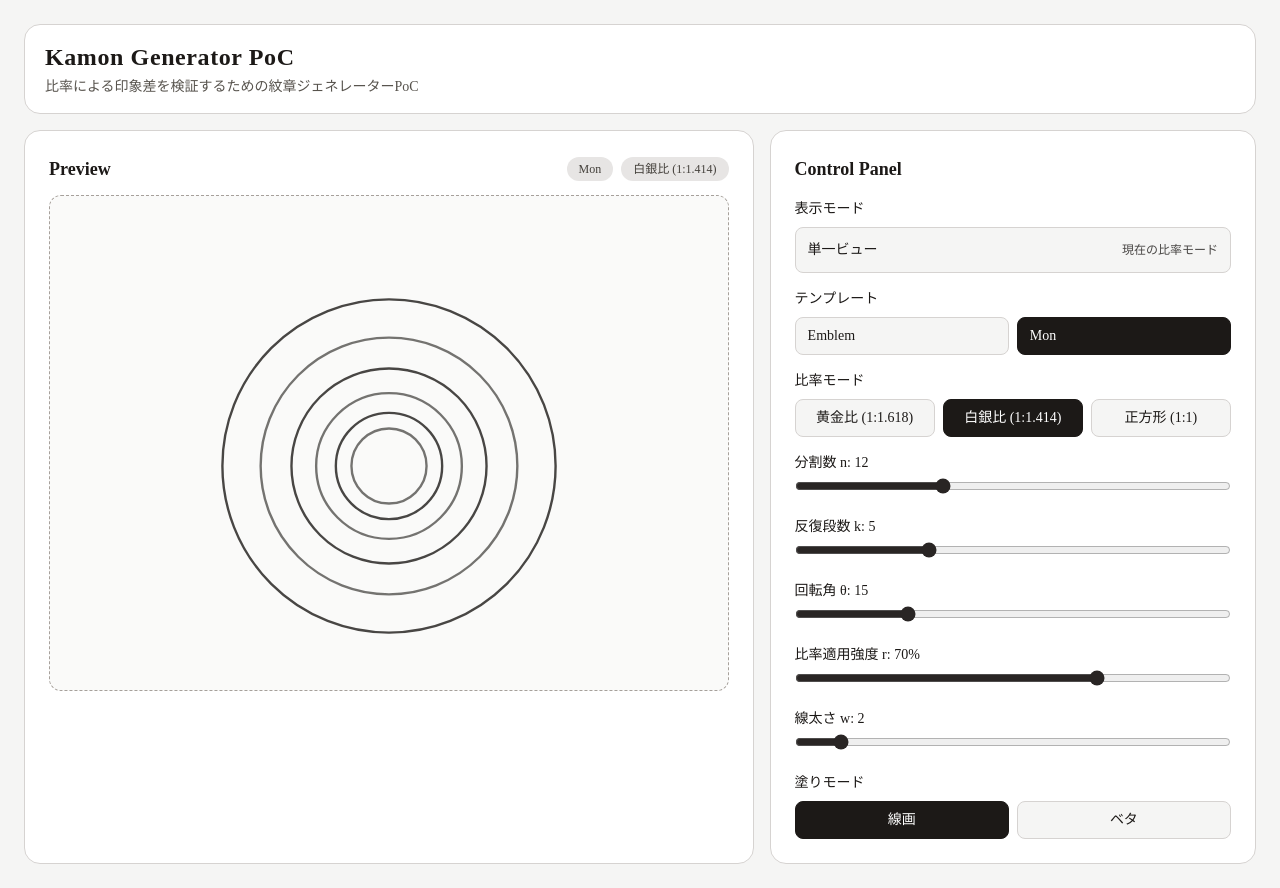
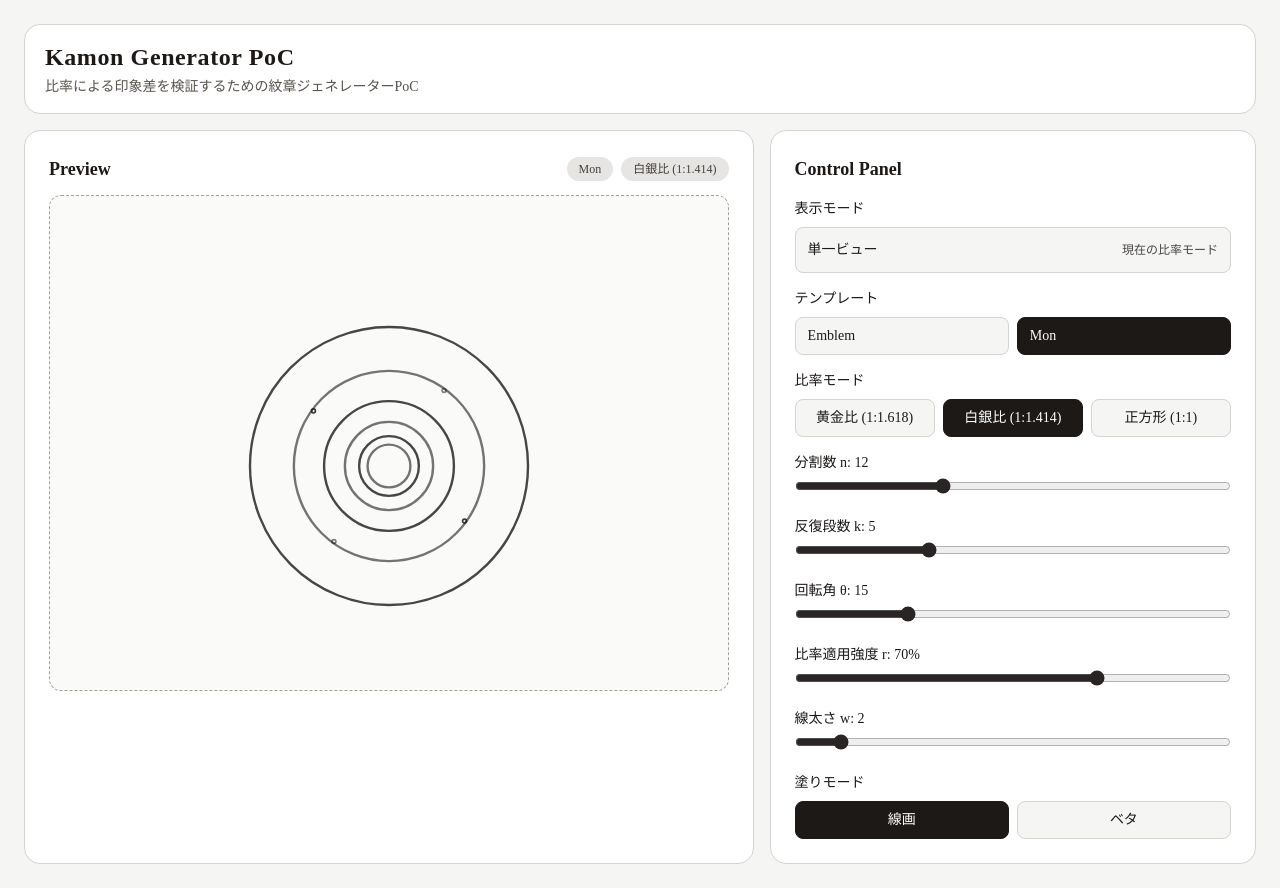
Before and after one commit to tikuwabuoden/Kamon_Generator, a Vue app in the folder web/: page / in a window 1280 px wide. Built offline with nearby package versions, Linux system fonts and the light colour scheme.

Commit message:
feat: Monテンプレートに比率適用強度を反映

```diff
--- a/web/src/components/KamonCanvas.vue
+++ b/web/src/components/KamonCanvas.vue
@@ -88,6 +88,17 @@ defineProps<Props>()
             :stroke-width="params.strokeWidth"
             :class="circle.index % 2 === 0 ? 'opacity-80' : 'opacity-60'"
           />
+          <circle
+            v-for="accent in preview.monPreview.accents"
+            :key="accent.id"
+            :cx="accent.cx"
+            :cy="accent.cy"
+            :r="accent.r"
+            :fill="params.fillMode === 'filled' ? 'currentColor' : 'none'"
+            stroke="currentColor"
+            :stroke-width="Math.max(1, params.strokeWidth * 0.7)"
+            :class="accent.index % 2 === 0 ? 'opacity-85' : 'opacity-55'"
+          />
         </g>
       </svg>
     </div>
--- a/web/src/composables/useKamonPreview.ts
+++ b/web/src/composables/useKamonPreview.ts
@@ -8,7 +8,13 @@ import type {
   PreviewCircle,
   RatioMode,
 } from '../types/kamon'
-import { SVG_CENTER, SVG_RADIUS, ratioScale } from '../constants/kamon'
+import { SVG_CENTER, SVG_RADIUS, ratioValue } from '../constants/kamon'
+
+const GOLDEN_RATIO = ratioValue.golden
+
+const lerp = (from: number, to: number, t: number) => from + (to - from) * t
+
+const clamp = (value: number, min: number, max: number) => Math.min(max, Math.max(min, value))
 
 const buildEmblemPreview = (params: KamonParams): EmblemPreviewData => {
   const spokeCount = Math.max(3, params.divisions)
@@ -55,20 +61,57 @@ const buildEmblemPreview = (params: KamonParams): EmblemPreviewData => {
 
 const buildMonPreview = (params: KamonParams): MonPreviewData => {
   const ringCount = Math.max(3, params.iterations + 1)
-  const scale = ratioScale[params.ratioMode]
   const circles: PreviewCircle[] = []
+  const accents: PreviewCircle[] = []
+  const strength = clamp(params.ratioStrength / 100, 0, 1)
+  const normalizedRatio = (ratioValue[params.ratioMode] - 1) / (GOLDEN_RATIO - 1)
+  const harmonicBias = normalizedRatio * strength
+  const decay = lerp(0.84, lerp(0.68, 0.76, 1 - normalizedRatio), strength)
+  const outerRadius = lerp(SVG_RADIUS * 0.82, SVG_RADIUS * (0.72 + normalizedRatio * 0.18), strength)
+  const spacingLift = lerp(0.9, 1.08 - normalizedRatio * 0.12, strength)
+
+  let radius = outerRadius
 
   for (let index = 0; index < ringCount; index += 1) {
+    const taper = lerp(1, 1 - index / (ringCount * (1.55 + harmonicBias * 0.35)), strength * 0.8)
+
     circles.push({
       id: `concentric-${index}`,
       index,
       cx: SVG_CENTER,
       cy: SVG_CENTER,
-      r: SVG_RADIUS * Math.pow(scale, index) * (1 - index / (ringCount * 1.6)),
+      r: Math.max(18, radius * taper),
     })
+
+    radius *= decay * spacingLift
   }
 
-  return { circles }
+  const accentCount = Math.max(4, Math.floor(params.divisions / 3))
+  const accentOrbit = circles[Math.min(1, circles.length - 1)]?.r ?? outerRadius * 0.7
+  const accentOffset = (params.angleStep * Math.PI) / 180
+  const accentPhase = lerp(0, Math.PI / Math.max(4, accentCount), strength * normalizedRatio)
+  const accentDistance = accentOrbit * lerp(0.88, 1.08 - normalizedRatio * 0.08, strength)
+  const accentSize = lerp(
+    0,
+    Math.max(3, params.strokeWidth * (1.6 - normalizedRatio * 0.2)),
+    strength * (0.35 + normalizedRatio * 0.65),
+  )
+
+  if (accentSize > 0.5) {
+    for (let index = 0; index < accentCount; index += 1) {
+      const angle = accentOffset + accentPhase + (index / accentCount) * Math.PI * 2
+
+      accents.push({
+        id: `accent-${index}`,
+        index,
+        cx: SVG_CENTER + Math.cos(angle) * accentDistance,
+        cy: SVG_CENTER + Math.sin(angle) * accentDistance,
+        r: accentSize,
+      })
+    }
+  }
+
+  return { circles, accents }
 }
 
 const buildPreviewBundle = (params: KamonParams): PreviewBundle => {
--- a/web/src/constants/kamon.ts
+++ b/web/src/constants/kamon.ts
@@ -4,10 +4,10 @@ export const SVG_SIZE = 400
 export const SVG_CENTER = SVG_SIZE / 2
 export const SVG_RADIUS = 140
 
-export const ratioScale: Record<RatioMode, number> = {
-  golden: 0.8,
-  silver: 0.86,
-  square: 0.92,
+export const ratioValue: Record<RatioMode, number> = {
+  golden: 1.618,
+  silver: 1.414,
+  square: 1,
 }
 
 export const ratioLabel: Record<RatioMode, string> = {
--- a/web/src/types/kamon.ts
+++ b/web/src/types/kamon.ts
@@ -46,6 +46,7 @@ export type EmblemPreviewData = {
 
 export type MonPreviewData = {
   circles: PreviewCircle[]
+  accents: PreviewCircle[]
 }
 
 export type PreviewBundle = {
```
